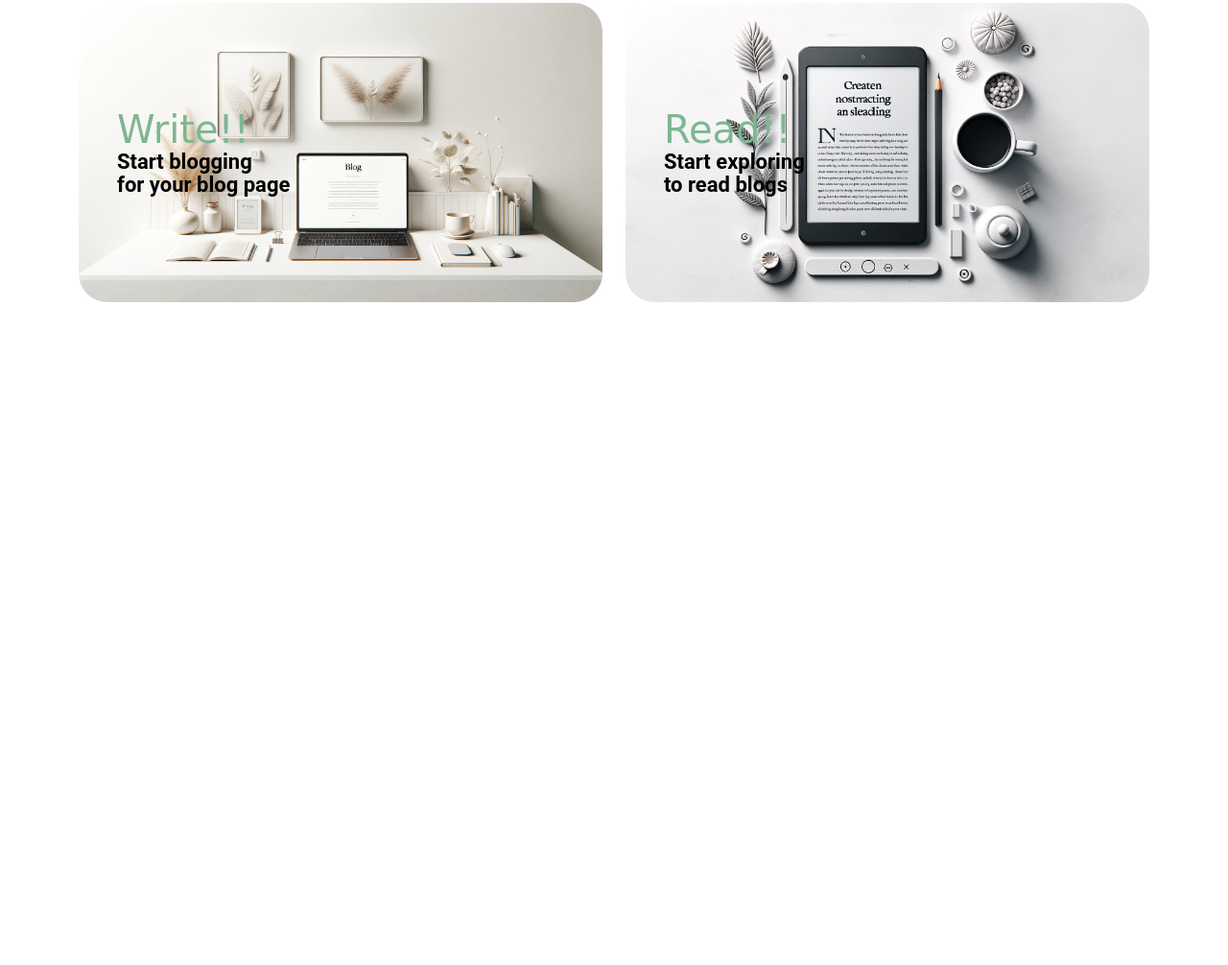
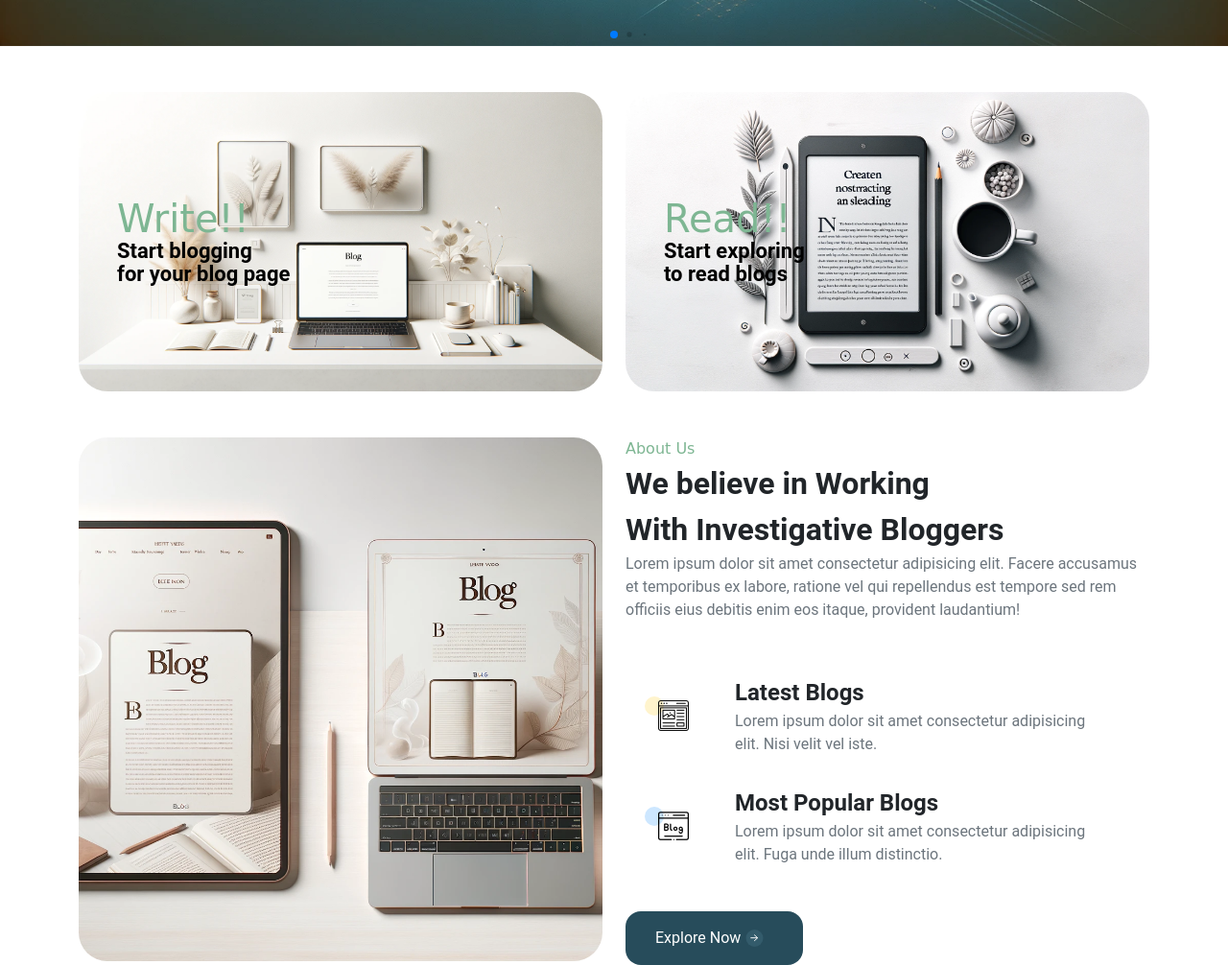
Before and after one commit to zeyneptass/BlogWebsite, a plain HTML site: page assets/index.html in a window 1280 px wide. Shown: the part 806-1812 px from the top of the page at 96% size. Before the commit the page ends 1169 px from the top, so only its background shows below. Drawn offline with nearby package versions, Linux system fonts and the light colour scheme.

Commit message:
additions

```diff
--- a/assets/css/style.css
+++ b/assets/css/style.css
@@ -85,3 +85,97 @@ body {
     display: block;
     font-size: 2.5rem;
 }
+.subject-slider-content{
+    position: absolute;
+    top: 50%;
+    transform: translate(-130%,-50%);
+    max-width: 400px;
+    animation: example 500ms linear forwards;
+
+}
+
+@keyframes example {
+    from {transform: translate(-130%,-50%);}
+    to {transform: translate(0%,-50%);}
+}
+
+.btn-mint{
+    background-color:#274C5B ;
+    color: #fff;
+    padding: 15px 30px;
+    border-radius: 16px;
+    display: flex;
+    align-items: center;
+    gap: 5px;
+    transition: 300ms all;
+}
+.btn-mint .icon{
+    margin-right: 10px;
+    margin-left: 0;
+}
+
+.btn-mint:hover{
+    background-color: #234552;
+    color: #fff;
+
+}
+.btn-gold{
+    background-color: #EFD372;
+}
+.btn-gold:hover{
+    background-color: #aea47d;
+}
+.btn-mint:hover .icon{
+    margin-left: 10px;
+    margin-right: 0;
+}
+.icon{
+    display: inline-block;
+    background-repeat: no-repeat;
+    background-size: contain;
+    background-position: center;
+    transition: all 300ms;
+}
+.icon.icon-arrow{
+    background-image: url('../img/icon/arrow.svg');
+    width: 19px;
+    height: 19px;
+}
+
+.section-content-card{
+    display: flex;
+    align-items: center;
+    gap: 14px;
+    max-width: 500px;
+    margin-bottom: 15px;
+}
+.content-card-icon{
+    position: relative;
+    display: flex;
+    align-items: center;
+    justify-content: center;
+    flex-shrink: 0;
+    background-color: #fff;
+    width: 100px;
+    height: 100px;
+    border-radius: 20px;
+}
+
+.content-card-icon::before{
+    display: block;
+    content: '';
+    width: 20px;
+    height: 20px;
+    position: absolute;
+    left: 20px;
+    top: 30px;
+    border-radius: 50%;
+    background-color: #FFF4CD;
+}
+.content-card-icon-blue::before{
+    background-color: #CDE7FF;
+}
+/* noktanın img'nin altına gelmesi için */
+.content-card-icon img{
+    z-index: 1;
+}
--- a/assets/index.html
+++ b/assets/index.html
@@ -83,54 +83,61 @@
                     <div class="container subjects-slider">
                         <div class="d-flex justify-content-between pb-3 mb-3 border-bottom">
                             <div class="subject-slider-content">
-                                <!-- <span class="d-block font-family-two text-white fs-2">Techdbdf</span>
-                                <span class="d-block fw-bold text-white display-3">sbfsbf</span> -->
-                                <!-- <div class="section-link">
-                                    <button class="btn btn-mint btn-gold">Explore Now
+                                <span class="d-block font-family-two text-white fs-2">Technology Trends</span>
+                                <span class="d-block fw-bold text-white display-4">Choose the latest blogs written about
+                                    technology</span>
+                                <div class="section-link mt-4">
+                                    <button class="btn btn-mint btn-gold">
+                                        Explore Now
                                         <i class="icon icon-arrow"></i>
                                     </button>
-                                </div> -->
+                                </div>
+                            </div>
+
+                        </div>
                     </div>
                     <div class="subject-img">
                         <img src="../assets/img/slider/slider1.webp" class="w-100" alt="slider1">
-                            </div>
-                        </div>
                     </div>
                 </div>
                 <div class="swiper-slide position-relative">
                     <div class="container subjects-slider">
                         <div class="d-flex justify-content-between pb-3 mb-3 border-bottom">
                             <div class="subject-slider-content">
-                                <!-- <span class="d-block font-family-two text-white fs-2">Techdbdf</span>
-                                                <span class="d-block fw-bold text-white display-3">sbfsbf</span> -->
-                                <!-- <div class="section-link">
-                                                    <button class="btn btn-mint btn-gold">Explore Now
+                                <span class="d-block font-family-two text-white fs-2">Food</span>
+                                <span class="d-block fw-bold text-white display-4">Choose the latest blogs written about
+                                    Artificial Intelligent</span>
+                                <div class="section-link mt-4">
+                                    <button class="btn btn-mint btn-gold">
+                                        Explore now
                                         <i class="icon icon-arrow"></i>
                                     </button>
-                                                </div> -->
+                                </div>
+                            </div>
+                        </div>
                     </div>
                     <div class="subject-img">
                         <img src="../assets/img/slider/slider2.webp" class="w-100" alt="slider1">
-                            </div>
-                        </div>
                     </div>
                 </div>
                 <div class="swiper-slide position-relative">
                     <div class="container subjects-slider">
                         <div class="d-flex justify-content-between pb-3 mb-3 border-bottom">
                             <div class="subject-slider-content">
-                                <!-- <span class="d-block font-family-two text-white fs-2">Techdbdf</span>
-                                                <span class="d-block fw-bold text-white display-3">sbfsbf</span> -->
-                                <!-- <div class="section-link">
-                                                    <button class="btn btn-mint btn-gold">Explore Now
+                                <span class="d-block font-family-two text-white fs-2">sfvsfv</span>
+                                <span class="d-block fw-bold text-white display-4">svsvvfb</span>
+                                <div class="section-link mt-4">
+                                    <button class="btn btn-mint btn-gold">
+                                        Explore now
                                         <i class="icon icon-arrow"></i>
                                     </button>
-                                                </div> -->
+                                </div>
+                            </div>
+
+                        </div>
                     </div>
                     <div class="subject-img">
                         <img src="../assets/img/slider/slider3.webp" class="w-100" alt="slider1">
-                            </div>
-                        </div>
                     </div>
                 </div>
 
@@ -171,4 +178,43 @@
         </div>
     </section>
 
+    <section bg-light py-4>
+        <div class="container">
+            <div class="row">
+                <div class="col-6">
+                    <img style="border-radius: 30px;" src="../assets/img/image/square_blog_header.png" class="w-100" alt="image">
+                </div>
+                <div class="col-6 d-flex flex-column justify-content-center">
+                    <span class="d-block font-family-two text-green f3-3">About Us</span>
+                    <span class="d-block fs-2 fw-bold">We believe in Working <br> With Investigative Bloggers</span>
+                    <p class="d-block text-secondary mb-5">
+                        Lorem ipsum dolor sit amet consectetur adipisicing elit. Facere accusamus et temporibus ex labore, ratione vel qui repellendus est tempore sed rem officiis eius debitis enim eos itaque, provident laudantium!
+                    </p>
+                    <div class="section-content-card">
+                        <div class="content-card-icon">
+                            <img src="../assets/img/icon/blog-icon1.png" alt="icon">
+                        </div>
+                        <div class="content-card-desc">
+                            <span class="d-block fw-bold fs-4">Latest Blogs</span>
+                            <p class="text-secondary m-0">Lorem ipsum dolor sit amet consectetur adipisicing elit. Nisi velit vel iste.</p>
+                        </div>
+                    </div>
+
+                    <div class="section-content-card">
+                        <div class="content-card-icon content-card-icon-blue">
+                            <img src="../assets/img/icon/blog-icon2.png" alt="icon">
+                        </div>
+                        <div class="content-card-desc">
+                            <span class="d-block fw-bold fs-4">Most Popular Blogs</span>
+                            <p class="text-secondary m-0">Lorem ipsum dolor sit amet consectetur adipisicing elit. Fuga unde illum distinctio.</p>
+                        </div>
+                    </div>
+                    <div class="section-link mt-4">
+                        <button class="btn btn-mint">Explore Now <i class="icon icon-arrow"></i></button>
+                    </div>
+                </div>
+            </div>
+        </div>
+    </section>
+
 </html>
```
Also changed, not shown: assets/img/icon/arrow.svg (added), assets/img/icon/blog-icon1.png (added), assets/img/icon/blog-icon2.png (added), assets/img/image/square_blog_header.png (added). Lines whose indentation alone changed are shown as unchanged.
